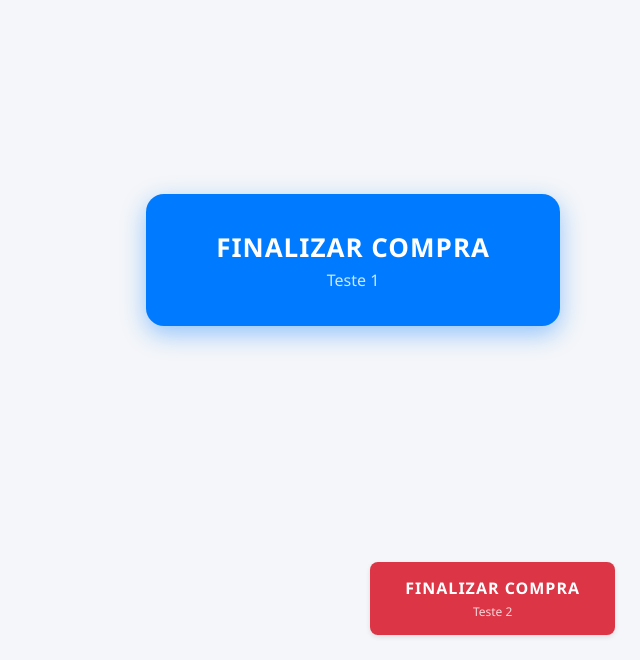
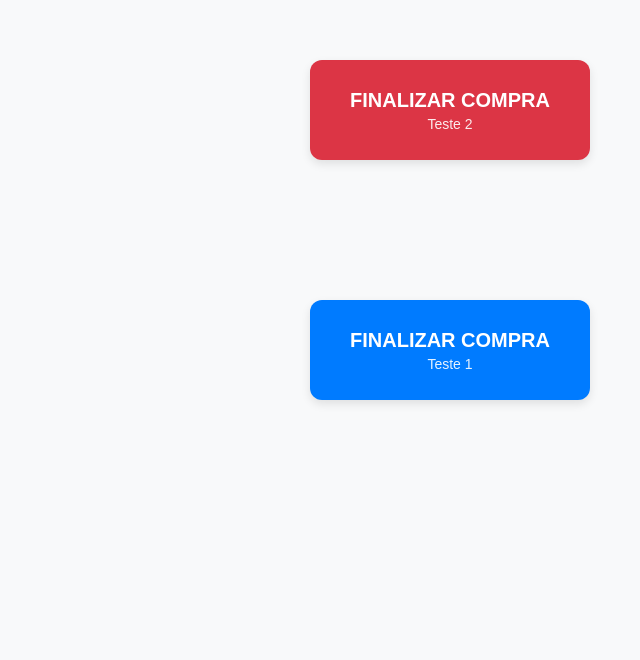
Before and after one commit to Victorhugowille/trabalho_ihc, a plain HTML site: page index.html in a window 1280 px wide. Shown: the part 140-800 px from the top of the page, without its empty margins (640-1280 px from the left). Drawn offline with Linux system fonts and the light colour scheme.

Commit message:
Botoes com mesmo tamanho e novas posicoes

```diff
--- a/index.html
+++ b/index.html
@@ -3,161 +3,105 @@
 <head>
     <meta charset="UTF-8">
     <meta name="viewport" content="width=device-width, initial-scale=1.0">
-    <title>Experimento de IHC - Teste Experimental A/B</title>
+    <title>Experimento IHC - Teste de Preferência</title>
     <style>
-        /* Configurações Gerais da Tela */
         body {
             margin: 0;
-            padding: 0;
             height: 100vh;
             display: flex;
             justify-content: center;
             align-items: center;
-            background-color: #f4f6f9; /* Fundo cinza claro para destaque */
-            font-family: 'Segoe UI', Roboto, Helvetica, Arial, sans-serif;
+            background-color: #f8f9fa;
+            font-family: 'Segoe UI', Tahoma, Geneva, Verdana, sans-serif;
             overflow: hidden;
         }
 
-        /* Container Principal para Posicionamento Absoluto */
         #interface {
             position: relative;
             width: 100%;
             height: 100%;
         }
 
-        /* Estilo Base dos Botões (Reset e Comuns) */
+        /* Estilo IDÊNTICO para ambos os botões */
         .btn-exp {
             display: flex;
-            flex-direction: column; /* Texto e subtítulo empilhados */
+            flex-direction: column;
             align-items: center;
             justify-content: center;
             border: none;
             cursor: pointer;
-            transition: all 0.2s ease-in-out;
+            transition: all 0.2s;
             text-align: center;
-            font-family: inherit;
+            /* Tamanho Padronizado */
+            width: 280px;
+            height: 100px;
+            border-radius: 12px;
+            color: white;
+            box-shadow: 0 4px 10px rgba(0,0,0,0.1);
         }
 
-        .btn-exp:active {
-            transform: scale(0.96); /* Efeito de clique */
+        .btn-exp:active { transform: scale(0.95); }
+
+        .btn-title { font-size: 20px; font-weight: bold; text-transform: uppercase; }
+        .btn-subtitle { font-size: 14px; opacity: 0.9; margin-top: 4px; }
+
+        /* --- POSICIONAMENTO --- */
+
+        /* Botão A: Azul - Meio da Direita */
+        #btnA {
+            position: absolute;
+            right: 50px;
+            top: 55%; /* Um pouco abaixo do meio para dar espaço ao outro */
+            background-color: #007bff;
         }
 
-        /* Estilo dos Textos dentro do Botão */
-        .btn-title {
-            font-weight: 700;
-            text-transform: uppercase;
-            letter-spacing: 1px;
+        /* Botão B: Vermelho - Direita, um pouco para cima */
+        #btnB {
+            position: absolute;
+            right: 50px;
+            top: 25%; /* Posicionado na parte superior direita */
+            background-color: #dc3545;
         }
 
-        .btn-subtitle {
-            font-weight: 400;
-            margin-top: 4px;
-            opacity: 0.8;
-        }
-
-        /* --- CONFIGURAÇÃO DO BOTÃO A (Azul, Grande, Meio-Direita) --- */
-        #btnA {
-            position: absolute;
-            right: 80px; /* Afastado da borda direita */
-            top: 50%;    /* Centralizado verticalmente */
-            transform: translateY(-50%); /* Ajuste fino do centro */
-
-            background-color: #007bff; /* Azul vibrante */
-            color: white;
-
-            /* Tamanho GRANDE */
-            padding: 35px 70px;
-            border-radius: 18px;
-            box-shadow: 0 8px 25px rgba(0,123,255,0.4); /* Sombra pesada */
-        }
-
-        #btnA:hover {
-            background-color: #0056b3;
-            box-shadow: 0 10px 30px rgba(0,123,255,0.6);
-        }
-
-        #btnA .btn-title { font-size: 26px; }
-        #btnA .btn-subtitle { font-size: 16px; }
-
-
-        /* --- CONFIGURAÇÃO DO BOTÃO B (Vermelho, Médio, Direita-Baixo) --- */
-        #btnB {
-            position: absolute;
-            right: 25px;   /* Mais perto da borda */
-            bottom: 25px;  /* No canto inferior */
-
-            background-color: #dc3545; /* Vermelho alerta */
-            color: white;
-
-            /* Tamanho MÉDIO */
-            padding: 15px 35px;
-            border-radius: 8px;
-            box-shadow: 0 2px 5px rgba(0,0,0,0.1); /* Sombra leve */
-        }
-
-        #btnB:hover {
-            background-color: #bd2130;
-        }
-
-        #btnB .btn-title { font-size: 16px; }
-        #btnB .btn-subtitle { font-size: 12px; }
-
-
-        /* --- Tela de Sucesso Limpa --- */
+        /* Tela de Sucesso */
         #sucesso {
             display: none;
             text-align: center;
-            animation: fadeIn 0.6s ease;
         }
-
-        @keyframes fadeIn {
-            from { opacity: 0; transform: translateY(20px); }
-            to { opacity: 1; transform: translateY(0); }
-        }
-
-        .check-icon { font-size: 80px; color: #28a745; margin-bottom: 20px; }
-        h1 { color: #333; font-size: 32px; margin: 0; }
-        p { color: #666; font-size: 18px; margin-top: 10px; }
+        .check { font-size: 70px; color: #28a745; }
     </style>
 </head>
 <body>
 
     <div id="interface">
+        <button id="btnB" class="btn-exp" onclick="enviar('B')">
+            <span class="btn-title">Finalizar Compra</span>
+            <span class="btn-subtitle">Teste 2</span>
+        </button>
+
         <button id="btnA" class="btn-exp" onclick="enviar('A')">
             <span class="btn-title">Finalizar Compra</span>
             <span class="btn-subtitle">Teste 1</span>
         </button>
-
-        <button id="btnB" class="btn-exp" onclick="enviar('B')">
-            <span class="btn-title">Finalizar Compra</span>
-            <span class="btn-subtitle">Teste 2</span>
-        </button>
     </div>
 
     <div id="sucesso">
-        <div class="check-icon">✓</div>
-        <h1>Ação Confirmada</h1>
-        <p>Obrigado por colaborar com a pesquisa de IHC.</p>
+        <div class="check">✓</div>
+        <h2>Escolha Registrada!</h2>
+        <p>Obrigado por participar do experimento.</p>
     </div>
 
     <script>
-        // CONFIGURAÇÃO DO GOOGLE FORMS
         function enviar(escolha) {
             const FORM_ID = "1FAIpQLSeA-8h7IE_wl4i1lrtlKHdD1Xcj_0mx3IbfDDGjZ3nHhFmmiQ";
-            const ENTRY_ID = "1295212732"; // Seu ID confirmado
+            const ENTRY_ID = "1295212732";
 
             const url = `https://docs.google.com/forms/d/e/${FORM_ID}/formResponse?entry.${ENTRY_ID}=${escolha}&submit=Submit`;
 
-            // Envio silencioso (Fetch com no-cors)
-            fetch(url, { mode: 'no-cors' })
-                .then(() => finalizar())
-                .catch(() => finalizar()); // Executa mesmo que dê erro de CORS (o dado chega)
-        }
-
-        // Função para trocar de tela
-        function finalizar() {
-            document.getElementById('interface').style.display = 'none';
-            document.getElementById('sucesso').style.display = 'block';
+            fetch(url, { mode: 'no-cors' }).then(() => {
+                document.getElementById('interface').style.display = 'none';
+                document.getElementById('sucesso').style.display = 'block';
+            });
         }
     </script>
 </body>
```
